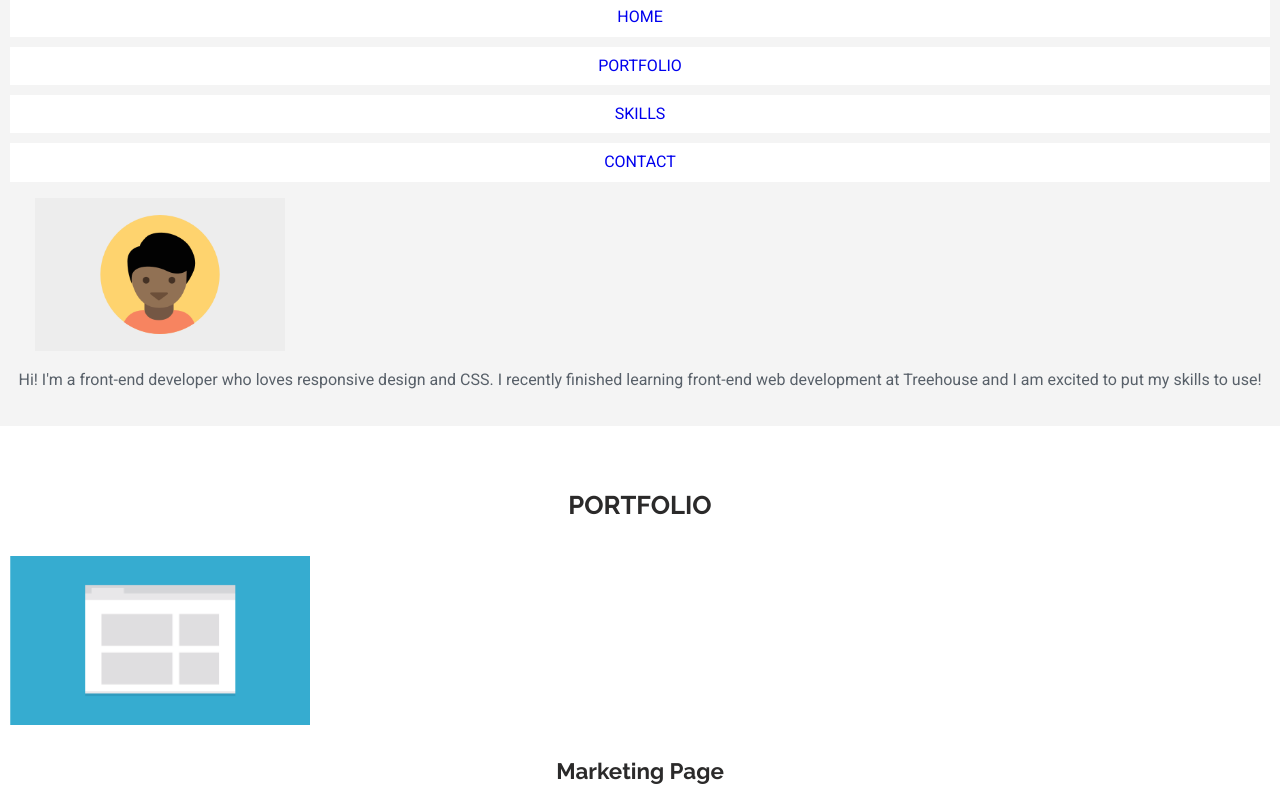
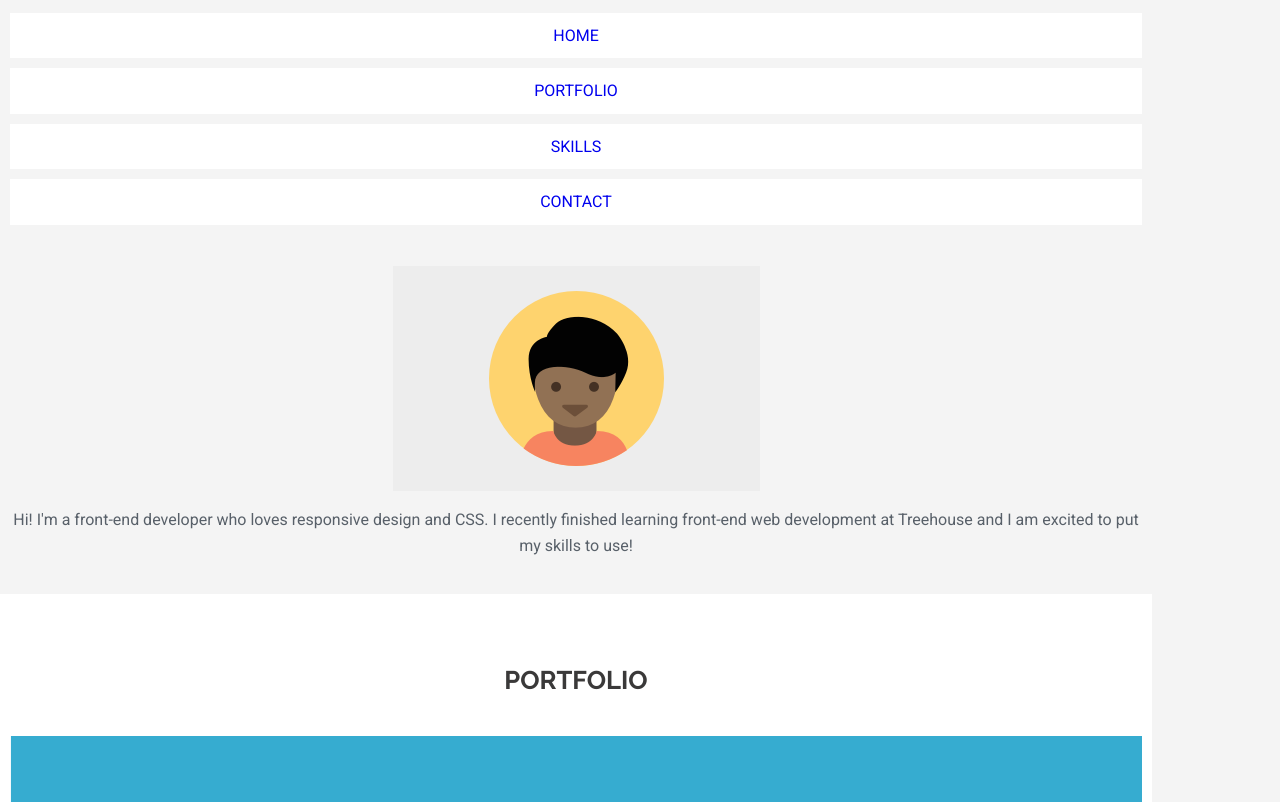
Before and after one commit to ColinStellDev96/fewd2_responsive, a plain HTML site: page index.html in a window 1280 px wide. Shown: the part 85-887 px from the top of the page. Drawn offline with Linux system fonts and the light colour scheme.

Commit message:
mobile styling

```diff
--- a/css/style.css
+++ b/css/style.css
@@ -1,18 +1,36 @@
+* {
+    box-sizing: border-box;
+}
+
 body {
     background-color: #f4f4f4;
-    color: #2b2a2a;
+    color: #3a3939;
+    line-height: 1.6;
 }
 
 /* GLOBAL STYLES */
 
+    .header {
+        margin-top: 1.5625rem;
+    }
     h1 {
         font-family: "Raleway", sans-serif;
         font-weight: 700;
+        text-align: center;
+        width: 100%;
+        margin-top: 0em;
     }
 
-    #menu, li {
+    .main-nav li {
         font-family: "Roboto", sans-serif;
         text-transform: uppercase;
+        text-align: center;
+    }
+
+    li {
+        background-color: white;
+        margin: 0.625rem;
+        padding: 0.625rem;
     }
 
     a {
@@ -29,22 +47,49 @@ body {
         font-weight: bold;
     }
 
+    #profile-pic {
+        display: block;
+        max-width: 80%;
+        margin: 0 auto;
+        margin-top: 1.5625rem;
+    }
+
+    img {
+        max-width: 100%;
+        padding: 0 0.625rem;
+    }
+
+
     p {
         font-family: "Roboto", sans-serif;
         color: #586069;
+        padding: 0px 0.625rem 0.625rem 0.625rem;
+        text-align: center;
+        padding-bottom: 1.25rem;
     }
 
     h3 {
         font-family: "Raleway", sans-serif;
         font-weight: 700;
+        text-align: center;
+        text-transform: uppercase;
+        padding: 0.625rem 0;
+        font-size: 1.6rem;
     }
 
     h4 {
         font-family: "Raleway", sans-serif;
+        text-align: center;
+        font-size: 1.4rem;
     }
 
     .portfolio-section {
         background-color: white;
+        padding: 1.875rem 0;
+    }
+
+    .skills-group {
+        margin: 1.25rem 0;
     }
 
     .skill {
@@ -52,6 +97,9 @@ body {
         font-weight: 700;
         color:#586069;
         text-transform: uppercase;
+        display: block;
+        text-align: center;
+        padding: 0.625rem 0;
     }
 
     h5 {
@@ -59,84 +107,18 @@ body {
         text-transform: 700;
     }
 
-
-/* MEDIA QUERIES*/
-
-@media (min-width: 320px) {
-    .header {
-        margin-top: 25px;
-    }
-
-    h1 {
-        text-align: center;
-        width: 100%;
-        margin-top: 0em;
-    }
-
-    #menu, li {
-        text-align: center;
-    }
-
-    li {
-        background-color: white;
-        margin: 10px;
-        padding: 10px;
-    }
-
-    #profile-pic {
-        max-width: 250px;
-        margin: 0 25px;
-    }
-
-    img {
-        max-width: 300px;
-        padding: 0 10px;
-    }
-
-    p {
-        padding: 0px 10px 10px 10px;
-        text-align: center;
-        padding-bottom: 20px;
-    }
-
-    h3 {
-        text-align: center;
-        text-transform: uppercase;
-        padding: 10px 0;
-        font-size: 1.6rem;
-    }
-
-    h4 {
-        text-align: center;
-        font-size: 1.4rem;
-    }
-
-    .portfolio-section {
-        padding: 30px 0;
-    }
-
-    .skills-group {
-        margin: 20px 0;
-    }
-
-    .skill {
-        display: block;
-        text-align: center;
-        padding: 10px 0;
-    }
-
     strong {
-        padding-left: 20px;
+        padding-left: 1.25rem;
         font-weight: bold;
     }
 
     footer {
         border-top: 1px solid #586069;
-        margin: 10px;
+        margin: 0.625rem;
     }
 
     h5 {
-        padding: 10px;
+        padding: 0.625rem;
     }
 
     .footer-name {
@@ -156,8 +138,11 @@ body {
         clear: both;
         display: table;
     }
-}
+
+/* Media Queries */
 
 @media (min-width: 768px) {
-
+    .container {
+        width: 90%;
+    }
 }
--- a/index.html
+++ b/index.html
@@ -11,9 +11,10 @@
 </head>
 <body>
 
-    <header id="home" class="header clearfix;">
-        <h1>Colin Stell</h1>
-        <nav class="menu">
+    <header class="header clearfix">
+        <div class="container clearfix">
+            <h1 id="home">Colin Stell</h1>
+            <nav class="main-nav">
                     <ul>
                     <li><a href="#home">Home</a></li>
                     <li><a href="#portfolio">Portfolio</a></li>
@@ -21,9 +22,10 @@
                     <li><a href="#contact">Contact</a></li>
                     </ul>
                 </nav>
+        </div>
     </header>
 
-    <div class="wrapper">
+    <div class="container clearfix">
 
         <div class="section-one">
             <img src="images/responsive-layout-profile.png" alt="photo of student" id="profile-pic">
@@ -81,8 +83,7 @@
             <p>Email <strong>email@yoursite.com</strong></p>
         </div>
 
-        <div class="footer-section">
-            <footer class="clearfix">
+            <footer class="clearfix footer-section">
                 <h5 class="footer-name">Colin Stell</h5>
                 <h5 class="top-mobile"><a href="#home">Back to Top</a></h5>
                 <nav class="footer-menu">
@@ -94,7 +95,6 @@
                         </ul>
                       </nav>
             </footer>
-        </div>
 
     </div>
 
```
Lines whose indentation alone changed are shown as unchanged.
